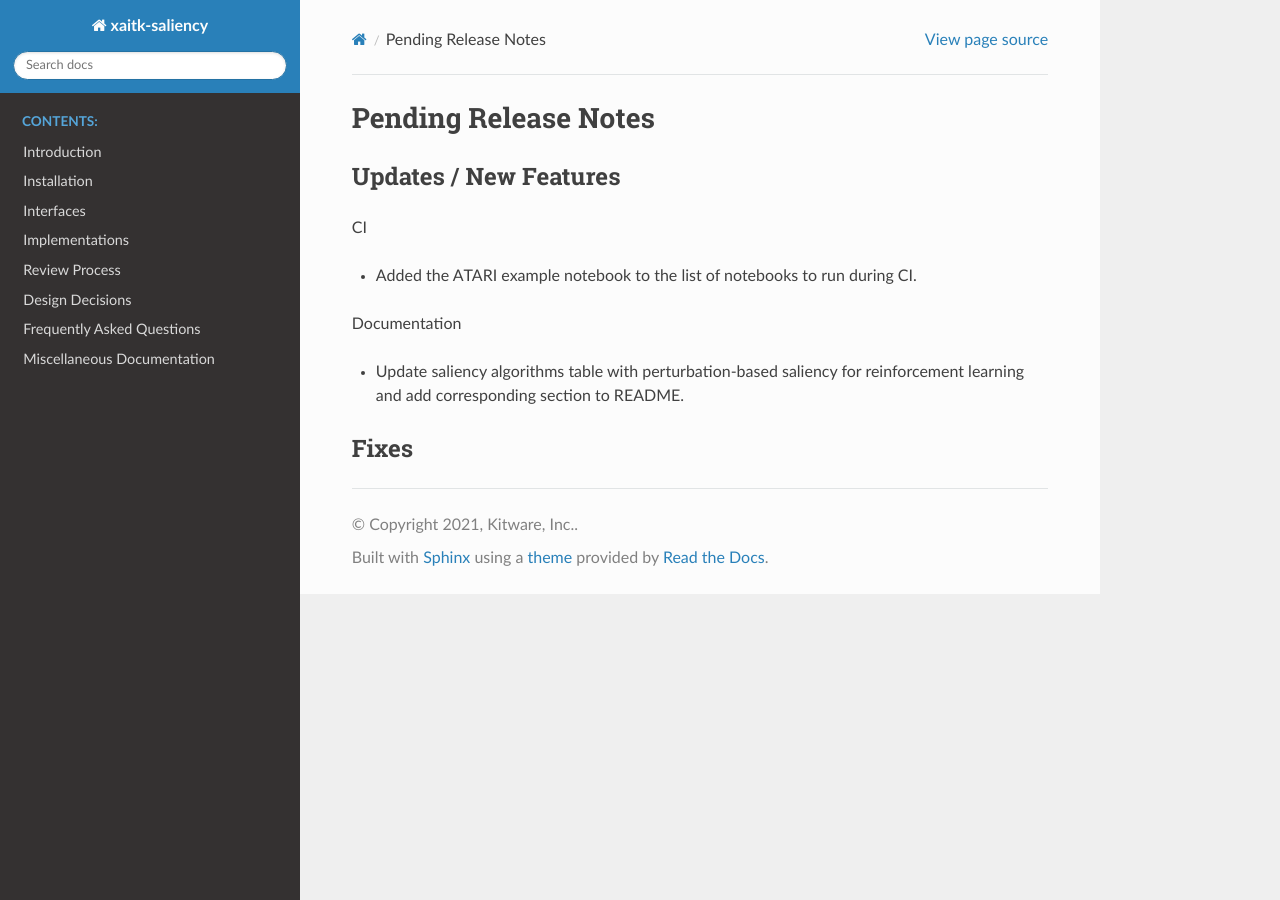
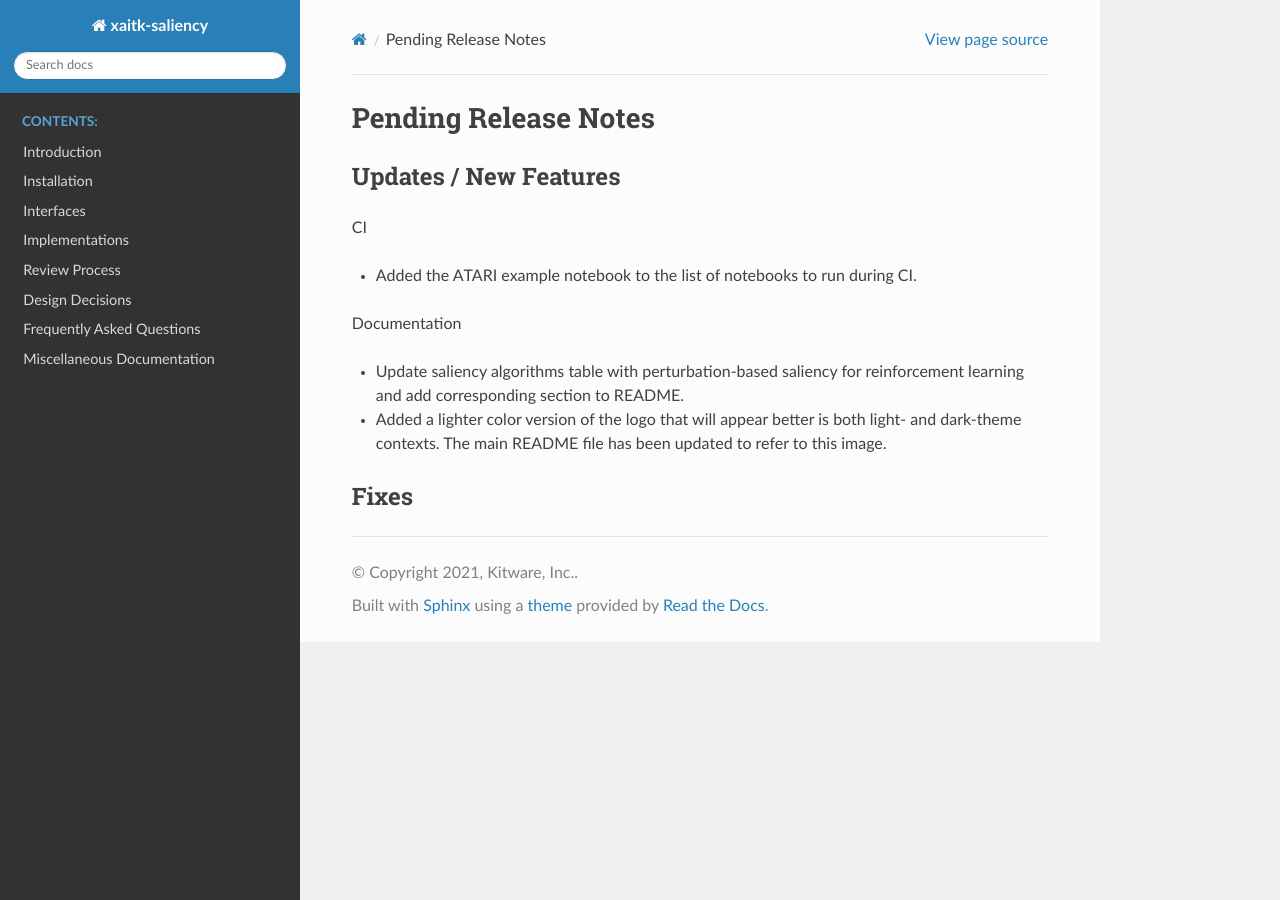
Before and after one commit to XAITK/xaitk-saliency, a Sphinx documentation site: the page built from docs/release_notes/pending_release.rst, in a window 1280 px wide. Built offline with Sphinx 7.4.7 and the Read the Docs theme 2.0.0, drawn with Linux system fonts in a browser that asks for light colours; pages that are not in the unit, such as notebooks, are missing from menus.

Commit message:
Add lighter version of logo, update README

```diff
--- a/docs/release_notes/pending_release.rst
+++ b/docs/release_notes/pending_release.rst
@@ -13,5 +13,9 @@ Documentation
 * Update saliency algorithms table with perturbation-based saliency for reinforcement learning
   and add corresponding section to README.
 
+* Added a lighter color version of the logo that will appear better is both
+  light- and dark-theme contexts. The main README file has been updated to refer
+  to this image.
+
 Fixes
 -----
```
Also changed, not shown: README.md (+1 -1 lines), docs/figures/xaitk-wordmark-light.png (added).
